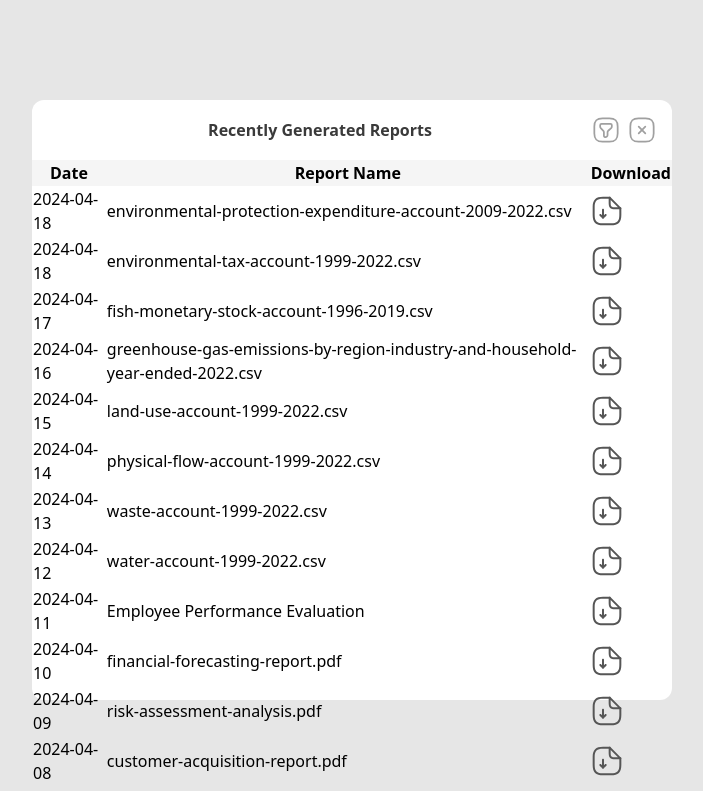
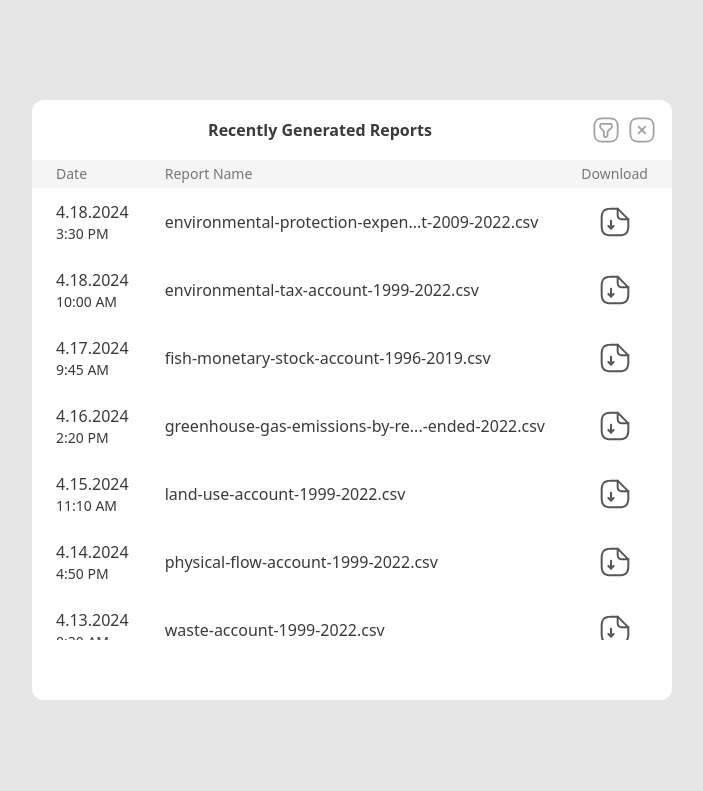
Before and after one commit to mustafaazad03/montor-assignment, a Next.js app: page / in a window 1280 px wide. Shown: the top 791 px of the page, without its empty margins (288-991 px from the left). Built offline with nearby package versions, Linux system fonts and the light colour scheme.

Commit message:
Table component implemented with some improvements

```diff
--- a/src/app/globals.css
+++ b/src/app/globals.css
@@ -1,3 +1,29 @@
 @tailwind base;
 @tailwind components;
 @tailwind utilities;
+
+:root {
+  --colors-gray-primary: #F5F5F5;
+  --colors-orange-primary: #f1501f;
+  --colors-background-primary: #e6e6e6;
+  --colors-text-primary: #3a3a3a;
+  --colors-text-secondary: #767676;
+}
+
+.scrollbar::-webkit-scrollbar {
+  width: 5px;
+}
+
+.scrollbar::-webkit-scrollbar-thumb {
+  background: var(--colors-gray-primary);
+  border-radius: 100vh;
+  border: 3px solid var(--colors-text-secondary);
+}
+
+.scrollbar::-webkit-scrollbar-thumb:hover {
+  background: var(--colors-orange-primary);
+}
+
+.scrollbar::-webkit-scrollbar-thumb:window-inactive {
+  width: 0;
+}
--- a/src/app/page.tsx
+++ b/src/app/page.tsx
@@ -1,10 +1,27 @@
-import ReportList from "@/components/ReportList";
+import reportData from '../data/reports.json';
+import Table from "@/components/ReportList/Table";
 import Image from "next/image";
 
 export default function Home() {
+  const reports = reportData.reports;
+
   return (
     <div className="bg-background-primary h-screen w-screen flex justify-center items-center">
-      <ReportList />
+      <div className='h-3/4 w-2/4 bg-white rounded-xl'>
+      <div className="flex justify-between px-4 items-center p-4">
+        <div className=""></div>
+        <h1 className='font-semibold text-text-primary'>Recently Generated Reports</h1>
+        <div className="space-x-2 flex items-center">
+          <button>
+          <Image src="/report/filter-square.svg" width={100} height={100} alt="filter" className='w-7 h-7' />
+          </button>
+          <button>
+            <Image src="/report/close-square.svg" width={100} height={100} alt="close" className='w-7 h-7' />
+          </button>
+        </div>
+      </div>
+      <Table entities={reports} />
+    </div>
     </div>
   );
 }
--- a/src/components/ReportList/Table.tsx
+++ b/src/components/ReportList/Table.tsx
@@ -1,30 +1,45 @@
 import React from 'react';
-import reportData from '../../data/reports.json';
 import Image from 'next/image';
+import Link from 'next/link';
 
-const Table = () => {
-  const reports = reportData.reports;
+// interface for the table
+interface TableEntities {
+  entities: {
+    date: string,
+    name: string,
+    fileUrl: string
+  }[]
+}
+
+const Table = ({entities}: TableEntities) => {
   return (
     // creating the table having colums like date, report name & download
-    <div className="">
+    <div className="h-4/5 overflow-y-auto overflow-x-hidden scrollbar">
       <table className='w-full'>
-        <thead>
-          <tr className='bg-gray-primary font-medium'>
-            <th>Date</th>
-            <th>Report Name</th>
-            <th>Download</th>
+        <thead className='p-1'>
+          <tr className='bg-gray-primary font-medium text-sm text-text-secondary'>
+            <th className='pr-12 pl-6 py-1 text-left font-medium'>Date</th>
+            <th className='px-6 pr-10 py-1 text-left font-medium'>Report Name</th>
+            <th className='px-6 py-1 text-center font-medium'>Download</th>
           </tr>
         </thead>
         <tbody>
           {/* data comes from the report json */}
-          {reports.map((report, index) => (
-            <tr key={index} className=''>
-              <td>{report.date}</td>
-              <td>{report.name}</td>
-              <td>
-                <a href={report.fileUrl} download={report.fileUrl} target="_blank" rel="noreferrer">
-                  <Image src="/report/document-download.svg" width={100} height={100} alt="download" className='w-8 h-8' />
-                </a>
+          {entities?.map((report, index) => (
+            <tr key={index} className='text-text-primary font-medium'>
+              <td className='pl-6 p-3'>
+                <div className="">
+                {new Date(report.date).toLocaleDateString().split('/').join('.')}
+                </div>
+                <div className="text-sm font-normal">
+                {new Date(report.date).toLocaleTimeString().split(':').slice(0, 2).join(':') + ' ' + new Date(report.date).toLocaleTimeString().split(' ')[1]}
+                </div>
+              </td>
+              <td className='p-3 pl-6'>{report.name.length > 55 ? report.name.slice(0, 30) + '...' + report.name.slice(-15) : report.name}</td>
+              <td className='p-3'>
+                <Link href={report?.fileUrl} download={report?.fileUrl} target="_blank" rel="noreferrer">
+                  <Image src="/report/document-download.svg" width={100} height={100} alt="download" className='w-8 h-8 mx-auto' />
+                </Link>
               </td>
             </tr>
           ))}
--- a/src/components/ReportList/index.tsx
+++ /dev/null
@@ -1,25 +0,0 @@
-import Image from 'next/image'
-import React from 'react'
-import Table from './Table'
-
-const ReportList = () => {
-  return (
-    <div className='h-3/4 w-2/4 bg-white rounded-xl'>
-      <div className="flex justify-between px-4 items-center p-4">
-        <div className=""></div>
-        <h1 className='font-semibold text-text-primary'>Recently Generated Reports</h1>
-        <div className="space-x-2 flex items-center">
-          <button>
-          <Image src="/report/filter-square.svg" width={100} height={100} alt="filter" className='w-7 h-7' />
-          </button>
-          <button>
-            <Image src="/report/close-square.svg" width={100} height={100} alt="close" className='w-7 h-7' />
-          </button>
-        </div>
-      </div>
-      <Table />
-    </div>
-  )
-}
-
-export default ReportList
--- a/src/data/reports.json
+++ b/src/data/reports.json
@@ -2,141 +2,121 @@
   "reports": [
     {
       "id": 1,
-      "date": "2024-04-18",
-      "time": "15:30",
+      "date": "2024-04-18T15:30:00",
       "name": "environmental-protection-expenditure-account-2009-2022.csv",
       "fileUrl": "../assets/report-files/environmental-protection-expenditure-account-2009-2022.csv"
     },
     {
       "id": 2,
-      "date": "2024-04-18",
-      "time": "10:00",
+      "date": "2024-04-18T10:00:00",
       "name": "environmental-tax-account-1999-2022.csv",
       "fileUrl": "../assets/report-files/environmental-tax-account-1999-2022.csv"
     },
     {
       "id": 3,
-      "date": "2024-04-17",
-      "time": "09:45",
+      "date": "2024-04-17T09:45:00",
       "name": "fish-monetary-stock-account-1996-2019.csv",
       "fileUrl": "../assets/report-files/fish-monetary-stock-account-1996-2019.csv"
     },
     {
       "id": 4,
-      "date": "2024-04-16",
-      "time": "14:20",
+      "date": "2024-04-16T14:20:00",
       "name": "greenhouse-gas-emissions-by-region-industry-and-household-year-ended-2022.csv",
       "fileUrl": "../assets/report-files/greenhouse-gas-emissions-by-region-industry-and-household-year-ended-2022.csv"
     },
     {
       "id": 5,
-      "date": "2024-04-15",
-      "time": "11:10",
+      "date": "2024-04-15T11:10:00",
       "name": "land-use-account-1999-2022.csv",
       "fileUrl": "../assets/report-files/land-use-account-1999-2022.csv"
     },
     {
       "id": 6,
-      "date": "2024-04-14",
-      "time": "16:50",
+      "date": "2024-04-14T16:50:00",
       "name": "physical-flow-account-1999-2022.csv",
       "fileUrl": "../assets/report-files/physical-flow-account-1999-2022.csv"
     },
     {
       "id": 7,
-      "date": "2024-04-13",
-      "time": "08:30",
+      "date": "2024-04-13T08:30:00",
       "name": "waste-account-1999-2022.csv",
       "fileUrl": "../assets/report-files/waste-account-1999-2022.csv"
     },
     {
       "id": 8,
-      "date": "2024-04-12",
-      "time": "13:15",
+      "date": "2024-04-12T13:15:00",
       "name": "water-account-1999-2022.csv",
       "fileUrl": "../assets/report-files/water-account-1999-2022.csv"
     },
     {
       "id": 9,
-      "date": "2024-04-11",
-      "time": "10:45",
+      "date": "2024-04-11T10:45:00",
       "name": "Employee Performance Evaluation",
       "fileUrl": "../assets/report-files/employee_performance_evaluation.pdf"
     },
     {
       "id": 10,
-      "date": "2024-04-10",
-      "time": "09:20",
+      "date": "2024-04-10T09:20:00",
       "name": "financial-forecasting-report.pdf",
       "fileUrl": "../assets/report-files/financial_forecasting_report.pdf"
     },
     {
       "id": 11,
-      "date": "2024-04-09",
-      "time": "15:55",
+      "date": "2024-04-09T15:55:00",
       "name": "risk-assessment-analysis.pdf",
       "fileUrl": "../assets/report-files/risk_assessment_analysis.pdf"
     },
     {
       "id": 12,
-      "date": "2024-04-08",
-      "time": "11:40",
+      "date": "2024-04-08T11:40:00",
       "name": "customer-acquisition-report.pdf",
       "fileUrl": "../assets/report-files/customer_acquisition_report.pdf"
     },
     {
       "id": 13,
-      "date": "2024-04-07",
-      "time": "14:25",
+      "date": "2024-04-07T14:25:00",
       "name": "supply-chain-management-review.pdf",
       "fileUrl": "../assets/report-files/supply_chain_management_review.pdf"
     },
     {
       "id": 14,
-      "date": "2024-04-06",
-      "time": "10:15",
+      "date": "2024-04-06T10:15:00",
       "name": "website-traffic-analysis.pdf",
       "fileUrl": "../assets/report-files/website_traffic_analysis.pdf"
     },
     {
       "id": 15,
-      "date": "2024-04-05",
-      "time": "08:00",
+      "date": "2024-04-05T08:00:00",
       "name": "market-research-report.pdf",
       "fileUrl": "../assets/report-files/market_research_report.pdf"
     },
     {
       "id": 16,
-      "date": "2024-04-04",
-      "time": "12:05",
+      "date": "2024-04-04T12:05:00",
       "name": "budget-analysis.pdf",
       "fileUrl": "../assets/report-files/budget_analysis.pdf"
     },
     {
       "id": 17,
-      "date": "2024-04-03",
-      "time": "16:35",
+      "date": "2024-04-03T16:35:00",
       "name": "customer-acquisition-report.pdf",
       "fileUrl": "../assets/report-files/customer_retention_strategy.pdf"
     },
     {
       "id": 18,
-      "date": "2024-04-02",
-      "time": "09:30",
+      "date": "2024-04-02T09:30:00",
       "name": "sales-performance-review.pdf",
       "fileUrl": "../assets/report-files/sales_performance_review.pdf"
     },
     {
       "id": 19,
-      "date": "2024-04-01",
-      "time": "14:50",
+      "date": "2024-04-01T14:50:00",
       "name": "project-cost-analysis.pdf",
       "fileUrl": "../assets/report-files/project_cost_analysis.pdf"
     },
     {
       "id": 20,
-      "date": "2024-03-31",
-      "time": "11:20",
+      "date": "2024-03-31T11:20:00",
       "name": "customer-feedback-analysis.pdf",
       "fileUrl": "../assets/report-files/customer_feedback_analysis.pdf"
     }
--- a/tailwind.config.ts
+++ b/tailwind.config.ts
@@ -18,6 +18,7 @@ const config: Config = {
         "orange-primary": "#f1501f",
         "background-primary": "#e6e6e6",
         "text-primary": "#3a3a3a",
+        "text-secondary": "#767676",
       }
     },
   },
```
